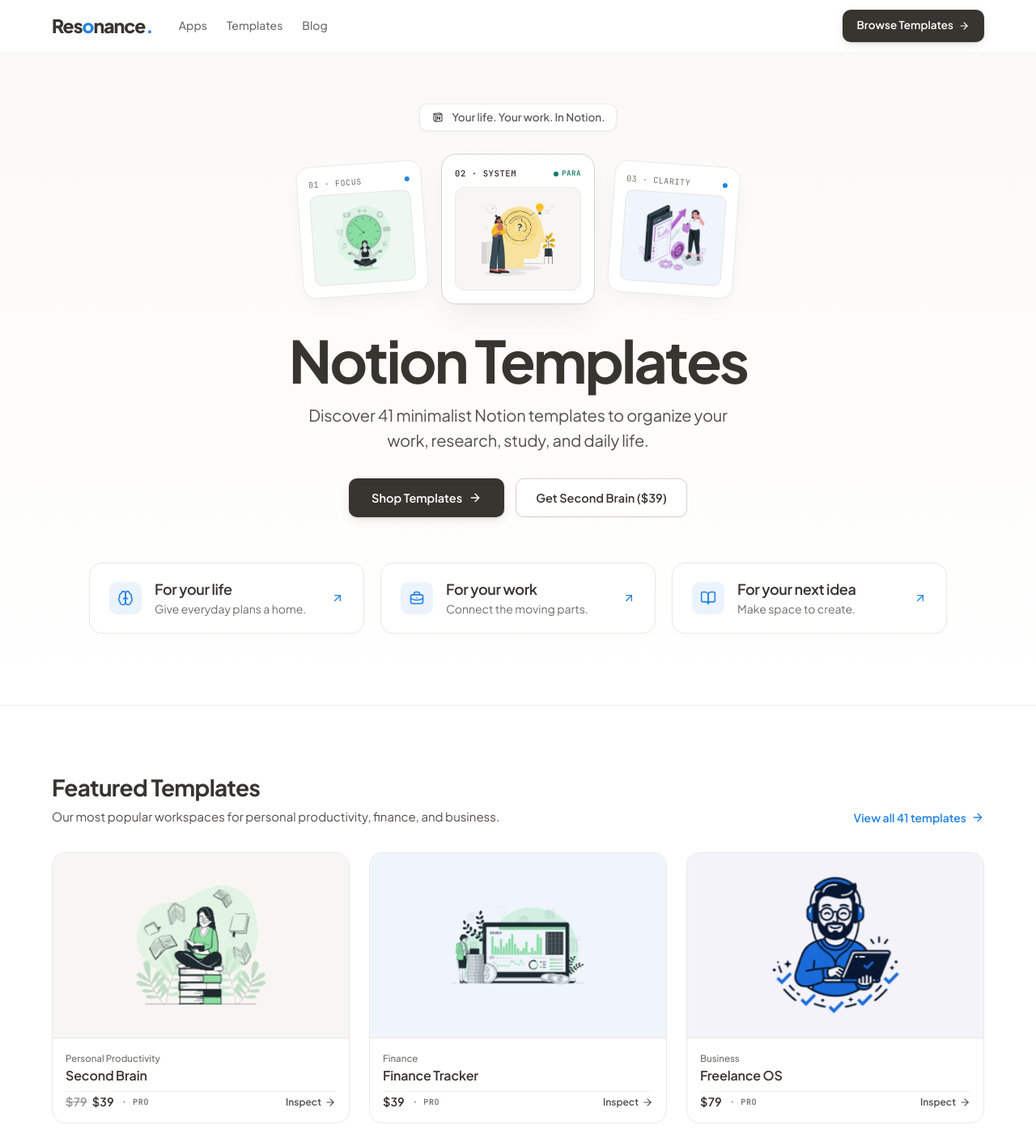
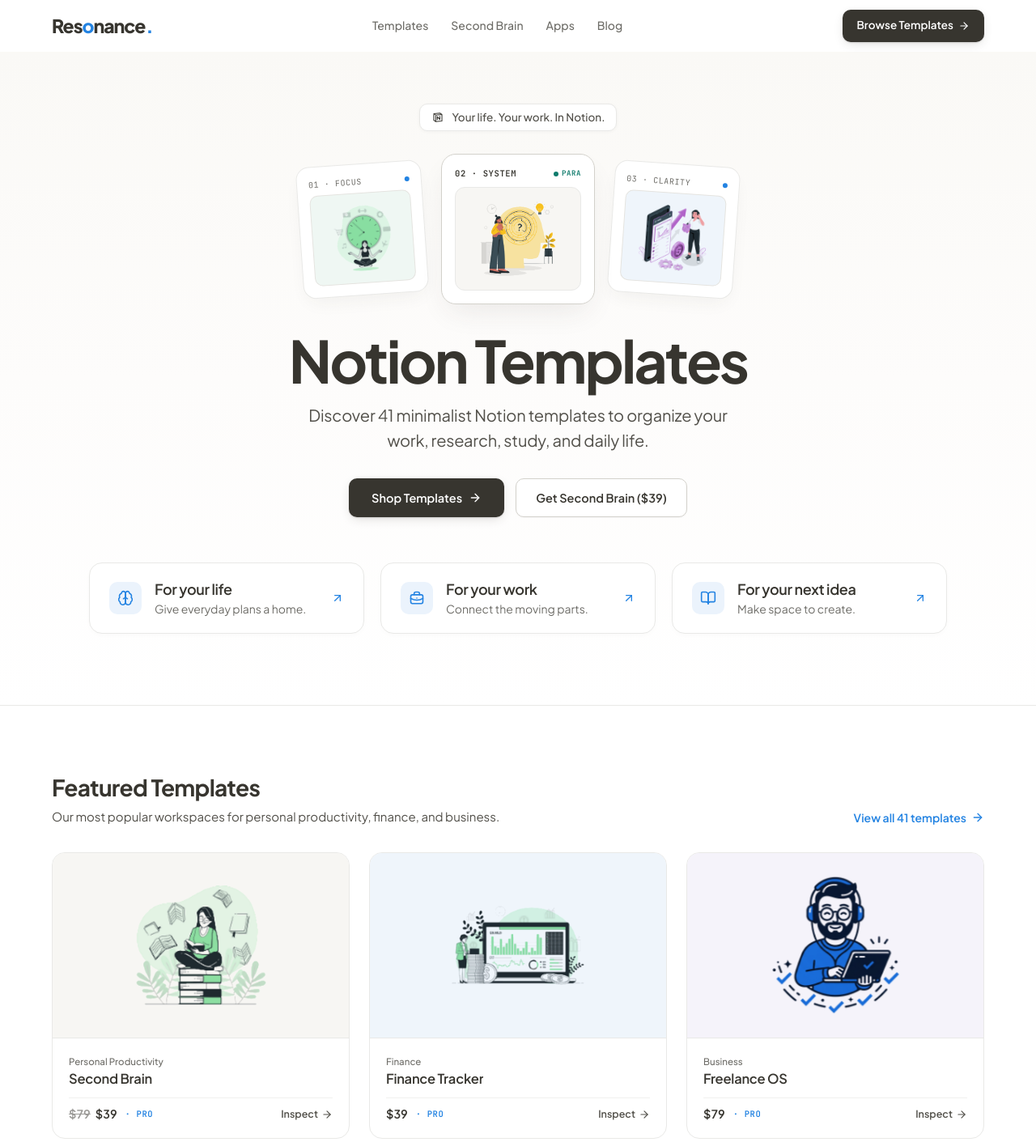
Before and after one commit to bruce12-glitch/Lumina-studio.notion, a React (Vite) app: page / in a window 1280 px wide. Shown: the top 1411 px of the page at 81% size. Built offline with nearby package versions, Linux system fonts and the light colour scheme.

Commit message:
style(chrome): streamline 3-zone header, flatten cards, and fix testimonial reveal

```diff
--- a/src/components/Chrome.tsx
+++ b/src/components/Chrome.tsx
@@ -147,8 +147,7 @@ export const Header: React.FC<NavigationProps> = ({
         }`}
       >
         <div className="max-w-[1200px] mx-auto h-full px-4 sm:px-6 flex items-center justify-between gap-8">
-          {/* Zone 1: Brand Logo + Wordmark + Primary Nav Links */}
-          <div className="flex items-center gap-8">
+          {/* Zone 1: Brand Wordmark */}
           <a
             href="/"
             onClick={(e) => handleLink(e, '/')}
@@ -157,16 +156,22 @@ export const Header: React.FC<NavigationProps> = ({
             <LuminaLogo />
           </a>
 
+          {/* Zone 2: Concise Single-Line Navigation Links */}
           <nav
             aria-label="Primary"
-              className="hidden md:flex items-center gap-6 text-[14px] font-medium"
+            className="hidden md:flex items-center gap-7 text-[14px] font-medium"
           >
             {[
+              { label: 'Templates', path: '/templates' },
+              { label: 'Second Brain', path: '/second-brain' },
               { label: 'Apps', path: '/apps' },
-                { label: 'Templates', path: '/templates' },
               { label: 'Blog', path: '/blog' },
             ].map((item) => {
-                const active = isNavActive(item.path);
+              const active =
+                item.path === '/second-brain'
+                  ? currentPath === '/second-brain' ||
+                    currentPath === '/templates/second-brain'
+                  : isNavActive(item.path);
               return (
                 <a
                   key={item.path}
@@ -184,9 +189,8 @@ export const Header: React.FC<NavigationProps> = ({
               );
             })}
           </nav>
-          </div>
 
-          {/* Zone 3: Right Actions */}
+          {/* Zone 3: Primary Action (+ Downloads when owned) */}
           <div className="hidden md:flex items-center gap-2.5 shrink-0">
             {purchasesCount > 0 && (
               <motion.button
@@ -433,8 +437,8 @@ export const Footer: React.FC<{
                       >
                         <span>{item.label}</span>
                         {item.badge ? (
-                          <span className="text-[10px] font-semibold uppercase tracking-[0.05em] px-1.5 py-0.5 rounded-[4px] bg-[#F1F1EF] text-[#37352F]">
-                            {item.badge}
+                          <span className="text-[11px] font-mono text-[#6E6D68]">
+                            · {item.badge}
                           </span>
                         ) : (
                           <ArrowUpRight className="w-3 h-3 opacity-0 -translate-y-0.5 group-hover/link:opacity-100 group-hover/link:translate-y-0 transition-all" />
@@ -516,7 +520,7 @@ export const TemplateCard: React.FC<{
     <a
       href={`/templates/${template.slug}`}
       onClick={handleClick}
-      className="group card-editorial-surface block rounded-[16px] border border-[#E9E9E7] bg-white overflow-hidden"
+      className="group card-editorial-surface flex flex-col rounded-[16px] border border-[#E9E9E7] bg-white overflow-hidden"
     >
       <TemplateCover
         name={template.name}
@@ -526,13 +530,13 @@ export const TemplateCard: React.FC<{
         illustrationUrl={template.illustrationUrl}
         cardTint={template.cardTint}
       />
-      <div className="p-4 flex flex-col gap-2">
+      <div className="p-4 sm:p-5 flex-1 flex flex-col justify-between gap-3">
         <div className="flex items-start justify-between gap-2">
           <div className="min-w-0">
             <p className="text-[11.5px] font-medium text-[#6E6D68] truncate">
               {template.category}
             </p>
-            <h3 className="text-[16px] font-semibold leading-[1.35] tracking-[-0.01em] text-[#37352F] truncate mt-0.5 group-hover:text-[#1F1E1B]">
+            <h3 className="text-[16.5px] font-semibold leading-[1.35] tracking-[-0.015em] text-[#37352F] truncate mt-0.5 group-hover:text-[#1F1E1B]">
               {template.name}
             </h3>
           </div>
@@ -543,7 +547,7 @@ export const TemplateCard: React.FC<{
           )}
         </div>
 
-        <div className="flex items-center justify-between pt-1 border-t border-[#F1F1EF]">
+        <div className="flex items-center justify-between pt-2.5 border-t border-[#F1F1EF]">
           <div className="flex items-center gap-1.5 tabular-nums text-[14.5px] font-semibold leading-none">
             {template.compareAt !== undefined && (
               <span className="text-[#9B9A97] line-through">
@@ -552,13 +556,13 @@ export const TemplateCard: React.FC<{
             )}
             <span className="text-[#37352F]">{formatPrice(template.price)}</span>
             {template.pro && (
-              <span className="ml-1 text-[10px] font-mono font-bold uppercase tracking-[0.07em] text-[#6E6D68]">
+              <span className="ml-1 text-[10.5px] font-mono font-semibold uppercase tracking-[0.06em] text-[#2383E2]">
                 · PRO
               </span>
             )}
           </div>
 
-          <span className="inline-flex items-center gap-1 text-[12px] font-semibold text-[#52504A] group-hover:text-[#37352F] transition-colors">
+          <span className="inline-flex items-center gap-1 text-[12.5px] font-semibold text-[#52504A] group-hover:text-[#37352F] transition-colors">
             <span>Inspect</span>
             <ArrowRight className="w-3.5 h-3.5 btn-arrow-slide" />
           </span>
@@ -573,7 +577,7 @@ export const AppCard: React.FC<{
   index?: number;
   onNavigate: (path: string) => void;
   showPrice?: boolean;
-}> = ({ app, index = 0, onNavigate, showPrice = false }) => {
+}> = ({ app, onNavigate, showPrice = false }) => {
   return (
     <a
       href={`/apps/${app.slug}`}
@@ -581,7 +585,7 @@ export const AppCard: React.FC<{
         e.preventDefault();
         onNavigate(`/apps/${app.slug}`);
       }}
-      className="group p-5 rounded-[18px] border border-[#E9E9E7] bg-white hover:-translate-y-[3px] hover:border-[#D3D1CB] hover:shadow-[0_14px_30px_-8px_rgba(55,53,47,0.09)] transition-all duration-200 flex flex-col justify-between gap-4"
+      className="group card-editorial-surface p-5 rounded-[16px] border border-[#E9E9E7] bg-white flex flex-col justify-between gap-4"
     >
       <div className="flex items-center justify-between">
         <AppIconGlyph icon={app.icon} />
@@ -590,21 +594,20 @@ export const AppCard: React.FC<{
 
       <div
         style={{ backgroundColor: app.cardTint }}
-        className="rounded-[12px] border border-[#E9E9E7] p-2.5 flex items-center justify-center"
+        className="rounded-[12px] border border-[#E9E9E7]/80 p-3.5 h-40 flex items-center justify-center overflow-hidden"
       >
-        <div className="w-full h-36 rounded-[9px] bg-white border border-[#EFEFED] p-2 flex items-center justify-center">
         <BlushAssetImage
           src={app.illustrationUrl}
           alt={`${app.name} — ${app.tagline} illustration`}
-            floatDelay={index * 0.25}
+          disableFloat
           className="w-full h-full"
+          imgClassName="max-w-full max-h-full object-contain transition-transform duration-300 group-hover:scale-[1.04]"
         />
-        </div>
       </div>
 
       <div className="space-y-1 pt-0.5">
         <div className="flex items-center justify-between gap-2">
-          <h3 className="text-[16.5px] font-semibold leading-[1.35] tracking-[-0.01em] text-[#37352F]">
+          <h3 className="text-[16.5px] font-semibold leading-[1.35] tracking-[-0.015em] text-[#37352F]">
             {app.name}
           </h3>
           {showPrice && (
@@ -867,36 +870,29 @@ export const TestimonialsSection: React.FC<{
         </div>
       </div>
 
-      {/* Cards Container: Responsive 4-Column Grid */}
+      {/* Cards Container: Responsive 4-Column Grid (Zero-Latency Immediate Render) */}
       <div
         data-testid="testimonials-track"
         className="grid grid-cols-1 md:grid-cols-2 lg:grid-cols-4 gap-5"
       >
-        {TESTIMONIALS.map((item, idx) => (
-          <motion.article
+        {TESTIMONIALS.map((item) => (
+          <article
             key={item.id}
             data-testimonial-card
-            initial={{ opacity: 0, y: 12 }}
-            whileInView={{ opacity: 1, y: 0 }}
-            viewport={{ once: true, amount: 0.2 }}
-            transition={{
-              duration: 0.45,
-              delay: idx * 0.07,
-              ease: [0.22, 1, 0.36, 1],
-            }}
-            whileHover={{ y: -3 }}
             style={{ backgroundColor: item.surfaceTint }}
-            className="group w-full rounded-[16px] border border-[#E9E9E7] p-6 flex flex-col justify-between gap-6 transition-shadow duration-300 hover:border-[#D3D1CB] hover:shadow-[0_12px_28px_-6px_rgba(55,53,47,0.08)]"
+            className="group card-editorial-surface w-full rounded-[16px] border border-[#E9E9E7] p-5 sm:p-6 flex flex-col justify-between gap-5"
           >
             <div className="space-y-4">
-              {/* Prominent Storyset Workspace Illustration */}
+              {/* Seamless Illustration Stage (Melts directly onto surface tint) */}
+              <div className="h-32 w-full flex items-center justify-center border-b border-[#E9E9E7]/80 pb-3">
                 <BlushAssetImage
                   src={item.illustrationUrl}
                   alt={`${item.author} workspace illustration`}
-                floatDelay={idx * 0.4}
-                className="h-36 w-full rounded-[12px] bg-white border border-[#E9E9E7] p-3"
-                imgClassName="max-h-full max-w-full object-contain"
+                  disableFloat
+                  className="h-full w-full"
+                  imgClassName="max-h-full max-w-full object-contain transition-transform duration-300 group-hover:scale-[1.03]"
                 />
+              </div>
 
               {/* Quiet Unboxed Outcome & System Metadata */}
               <div className="flex flex-col gap-1 text-[12px] text-[#52504A] border-b border-[#E9E9E7] pb-3.5">
@@ -909,7 +905,7 @@ export const TestimonialsSection: React.FC<{
                     e.preventDefault();
                     onNavigate(`/templates/${item.templateSlug}`);
                   }}
-                  className="inline-flex items-center gap-1 font-medium text-[#6E6D68] hover:text-[#37352F] hover:underline underline-offset-4 w-fit"
+                  className="inline-flex items-center gap-1 font-medium text-[#2383E2] hover:text-[#1B6EC2] hover:underline underline-offset-4 w-fit"
                 >
                   <span>{item.templateUsed}</span>
                   <ArrowUpRight className="w-3 h-3 shrink-0" />
@@ -917,28 +913,28 @@ export const TestimonialsSection: React.FC<{
               </div>
 
               {/* Editorial Review Quote */}
-              <blockquote className="text-[14.5px] leading-[1.65] text-[#37352F] font-normal">
+              <blockquote className="text-[14.5px] leading-[1.6] text-[#37352F] font-normal">
                 “{item.quote}”
               </blockquote>
             </div>
 
             {/* Creator Photo & Attribution Footer */}
-            <footer className="flex items-center gap-3 pt-2">
+            <footer className="flex items-center gap-3 pt-2 border-t border-[#E9E9E7]/70">
               <CreatorAvatar
                 id={item.id}
                 src={item.avatarUrl}
                 author={item.author}
               />
               <div className="min-w-0">
-                <p className="text-[14px] font-semibold text-[#37352F] leading-snug">
+                <p className="text-[13.5px] font-semibold text-[#37352F] leading-snug truncate">
                   {item.author}
                 </p>
-                <p className="text-[12px] text-[#6E6D68] leading-[1.35]">
+                <p className="text-[12px] text-[#6E6D68] leading-[1.35] truncate">
                   {item.role} · {item.organization}
                 </p>
               </div>
             </footer>
-          </motion.article>
+          </article>
         ))}
       </div>
     </section>
```
Lines whose indentation alone changed are shown as unchanged.
